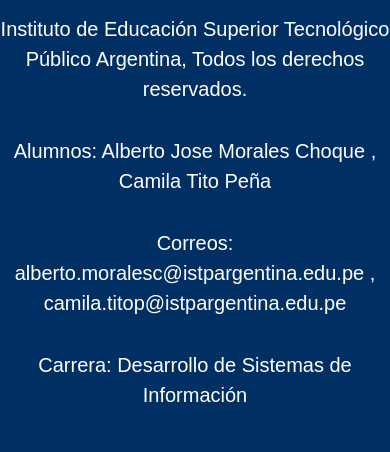
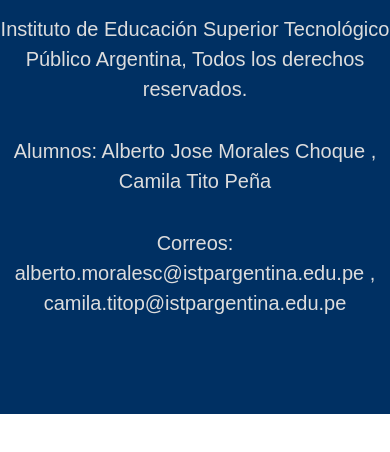
Before and after one commit to Camila0021/CODIGO-TERMINADO-main, a plain HTML site: page index.html in a window 390 px wide. Shown: the part 7116-7568 px from the top of the page. After the commit the page ends 7530 px from the top, so only its background shows below. Drawn offline with nearby package versions, Linux system fonts and the light colour scheme.

Commit message:
CODIGOMEJORADO

```diff
--- a/index.html
+++ b/index.html
@@ -324,7 +324,6 @@
     <p>Instituto de Educación Superior Tecnológico Público Argentina, Todos los derechos reservados.</p>
     <P>Alumnos: Alberto Jose Morales Choque , Camila Tito Peña</P>
     <P> Correos: alberto.moralesc@istpargentina.edu.pe , camila.titop@istpargentina.edu.pe </P>
-    <p>Carrera: Desarrollo de Sistemas de Información</p>
   </div>
 </div>
 
--- a/styles.css
+++ b/styles.css
@@ -551,7 +551,7 @@
     flex-direction: column;
   }
   .footer_content >p{
-    color: white;
+    color: rgb(221, 221, 221);
     font-size: 20px;
     margin-top: 1rem;
     text-align: center;
```
